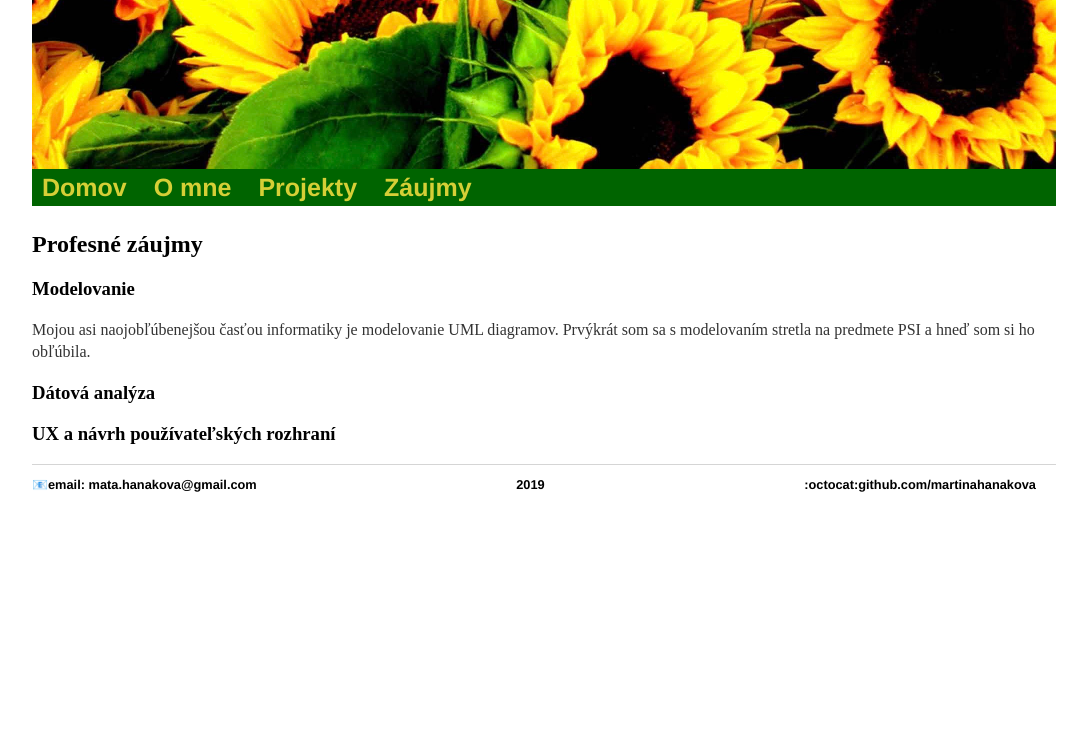
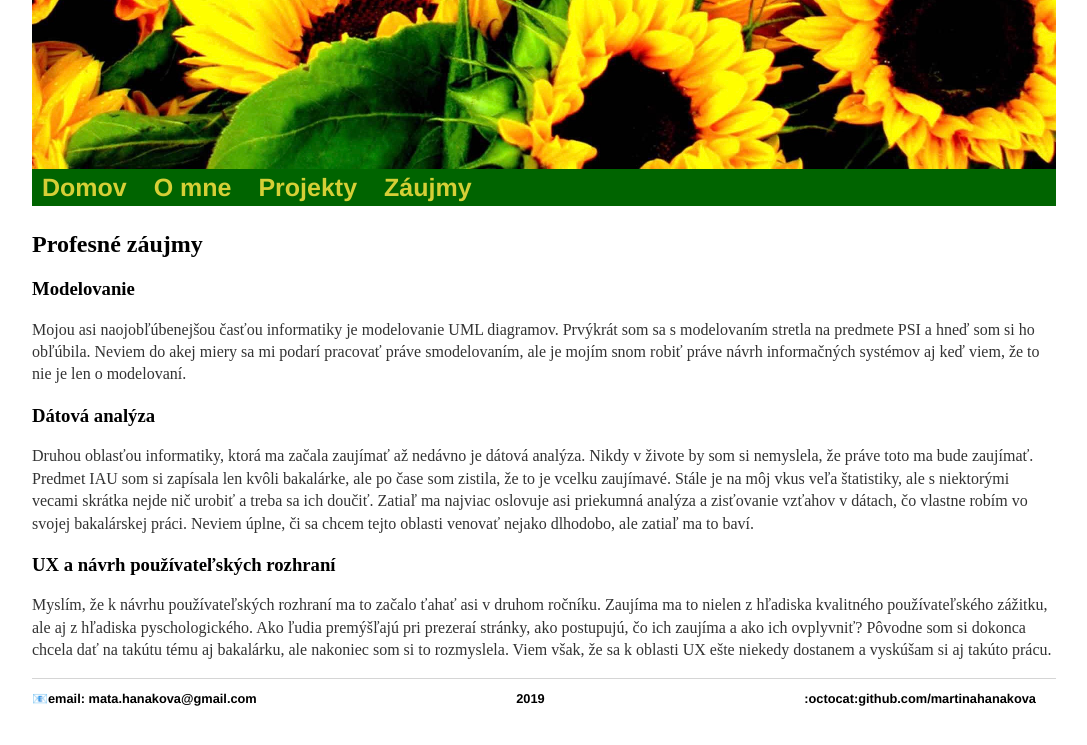
Before and after one commit to martinahanakova/martinahanakova.github.io, a Jekyll site: the page built from _projects/zaujmy.md, in a window 1280 px wide. Shown: the top 745 px of the page, without its empty margins (96-1183 px from the left). Built offline with Jekyll 4.4.1, drawn with Linux system fonts in a browser that asks for light colours; emoji names are drawn with the system emoji font.

Commit message:
Dokoncene projekty

```diff
--- a/_projects/zaujmy.md
+++ b/_projects/zaujmy.md
@@ -8,9 +8,12 @@ title: "Profesné záujmy"
 ### Modelovanie
 <p class="profzaujmy">
 Mojou asi naojobľúbenejšou časťou informatiky je modelovanie UML diagramov. Prvýkrát som sa s modelovaním stretla na predmete PSI
-a hneď som si ho obľúbila.
-</p>
+a hneď som si ho obľúbila. Neviem do akej miery sa mi podarí pracovať práve smodelovaním, ale je mojím snom robiť práve návrh informačných systémov aj keď viem, že to nie je len o modelovaní.</p>
 
 ### Dátová analýza
+<p class="profzaujmy">
+Druhou oblasťou informatiky, ktorá ma začala zaujímať až nedávno je dátová analýza. Nikdy v živote by som si nemyslela, že práve toto ma bude zaujímať. Predmet IAU som si zapísala len kvôli bakalárke, ale po čase som zistila, že to je vcelku zaujímavé. Stále je na môj vkus veľa štatistiky, ale s niektorými vecami skrátka nejde nič urobiť a treba sa ich doučiť. Zatiaľ ma najviac oslovuje asi priekumná analýza a zisťovanie vzťahov v dátach, čo vlastne robím vo svojej bakalárskej práci. Neviem úplne, či sa chcem tejto oblasti venovať nejako dlhodobo, ale zatiaľ ma to baví.</p>
 
 ### UX a návrh používateľských rozhraní
+<p class="profzaujmy">
+Myslím, že k návrhu používateľských rozhraní ma to začalo ťahať asi v druhom ročníku. Zaujíma ma to nielen z hľadiska kvalitného používateľského zážitku, ale aj z hľadiska pyschologického. Ako ľudia premýšľajú pri prezeraí stránky, ako postupujú, čo ich zaujíma a ako ich ovplyvniť? Pôvodne som si dokonca chcela dať na takútu tému aj bakalárku, ale nakoniec som si to rozmyslela. Viem však, že sa k oblasti UX ešte niekedy dostanem a vyskúšam si aj takúto prácu.</p>
--- a/css/main.css
+++ b/css/main.css
@@ -68,7 +68,7 @@ footer {
 
 ul.posts {
     margin: 20px auto 40px;
-    font-size: 2.5em;
+    font-size: 2em;
     margin-left: auto;
     margin-right: auto;
 }
```
